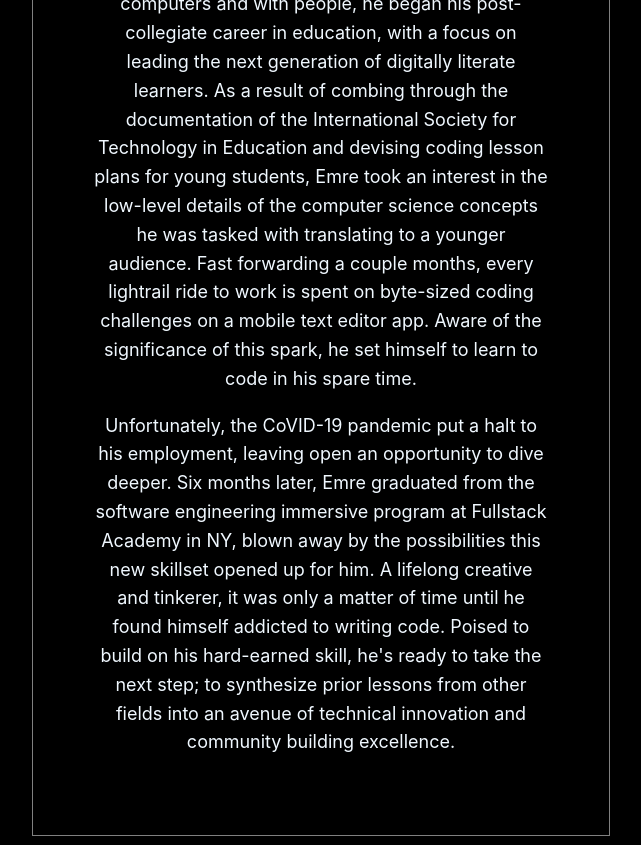
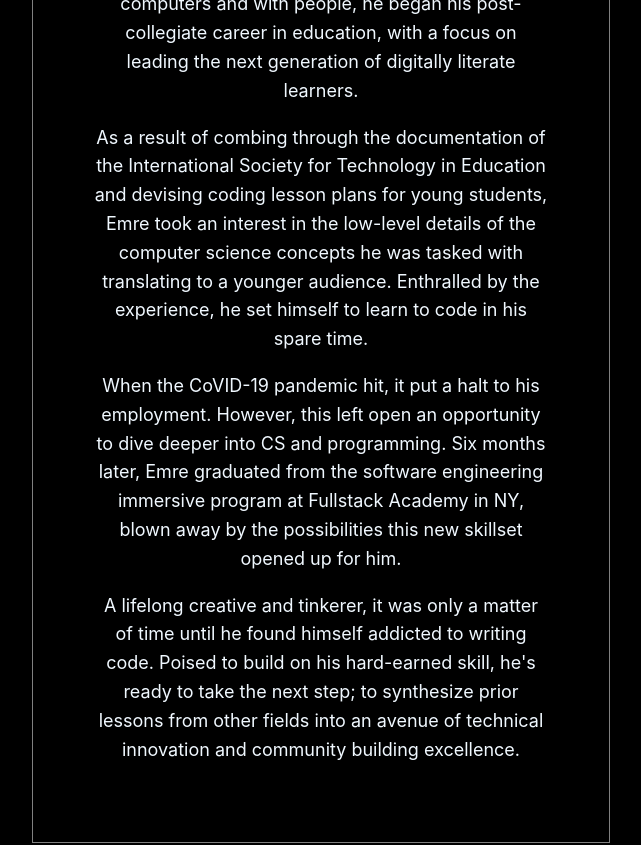
Before and after one commit to esyeng/emreyenigun.com, a Next.js app: page /about in a window 1280 px wide. Shown: the part 660-1505 px from the top of the page, without its empty margins (319-960 px from the left). Built offline with nearby package versions, Linux system fonts and the light colour scheme.

Commit message:
Feat: Update content

```diff
--- a/pages/about.js
+++ b/pages/about.js
@@ -18,27 +18,31 @@ export default function About() {
           new territory at the beginning of 2020 when he decided to learn how to
           code. Comfortable with both computers and with people, he began his
           post-collegiate career in education, with a focus on leading the next
-          generation of digitally literate learners. As a result of combing
-          through the documentation of the International Society for Technology
-          in Education and devising coding lesson plans for young students, Emre
-          took an interest in the low-level details of the computer science
-          concepts he was tasked with translating to a younger audience. Fast
-          forwarding a couple months, every lightrail ride to work is spent on
-          byte-sized coding challenges on a mobile text editor app. Aware of the
-          significance of this spark, he set himself to learn to code in his
-          spare time.
+          generation of digitally literate learners.
+        </p>
+        <p>
+          As a result of combing through the documentation of the International
+          Society for Technology in Education and devising coding lesson plans
+          for young students, Emre took an interest in the low-level details of
+          the computer science concepts he was tasked with translating to a
+          younger audience. Enthralled by the experience, he set himself to
+          learn to code in his spare time.
         </p>
 
         <p>
-          Unfortunately, the CoVID-19 pandemic put a halt to his employment,
-          leaving open an opportunity to dive deeper. Six months later, Emre
-          graduated from the software engineering immersive program at Fullstack
-          Academy in NY, blown away by the possibilities this new skillset
-          opened up for him. A lifelong creative and tinkerer, it was only a
-          matter of time until he found himself addicted to writing code. Poised
-          to build on his hard-earned skill, he's ready to take the next step;
-          to synthesize prior lessons from other fields into an avenue of
-          technical innovation and community building excellence.
+          When the CoVID-19 pandemic hit, it put a halt to his employment.
+          However, this left open an opportunity to dive deeper into CS and
+          programming. Six months later, Emre graduated from the software
+          engineering immersive program at Fullstack Academy in NY, blown away
+          by the possibilities this new skillset opened up for him.
+        </p>
+
+        <p>
+          A lifelong creative and tinkerer, it was only a matter of time until
+          he found himself addicted to writing code. Poised to build on his
+          hard-earned skill, he's ready to take the next step; to synthesize
+          prior lessons from other fields into an avenue of technical innovation
+          and community building excellence.
         </p>
       </section>
     </Layout>
```
Also changed, not shown: pages/portfolio.js (+16 -3 lines).
